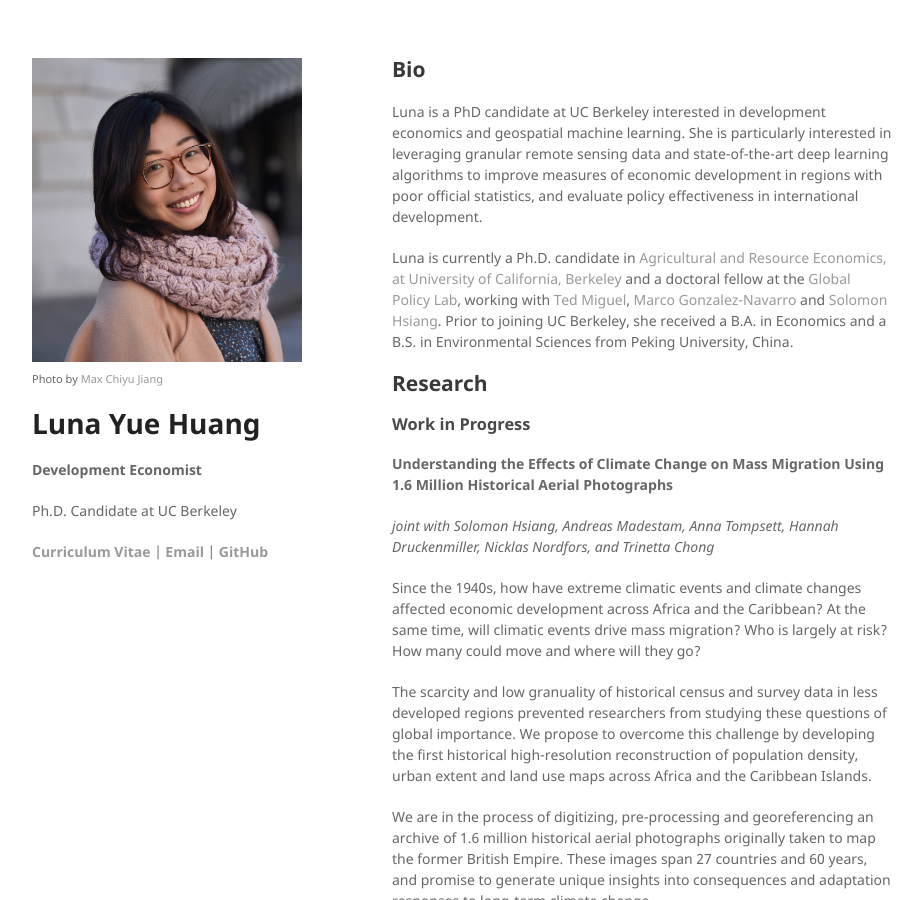
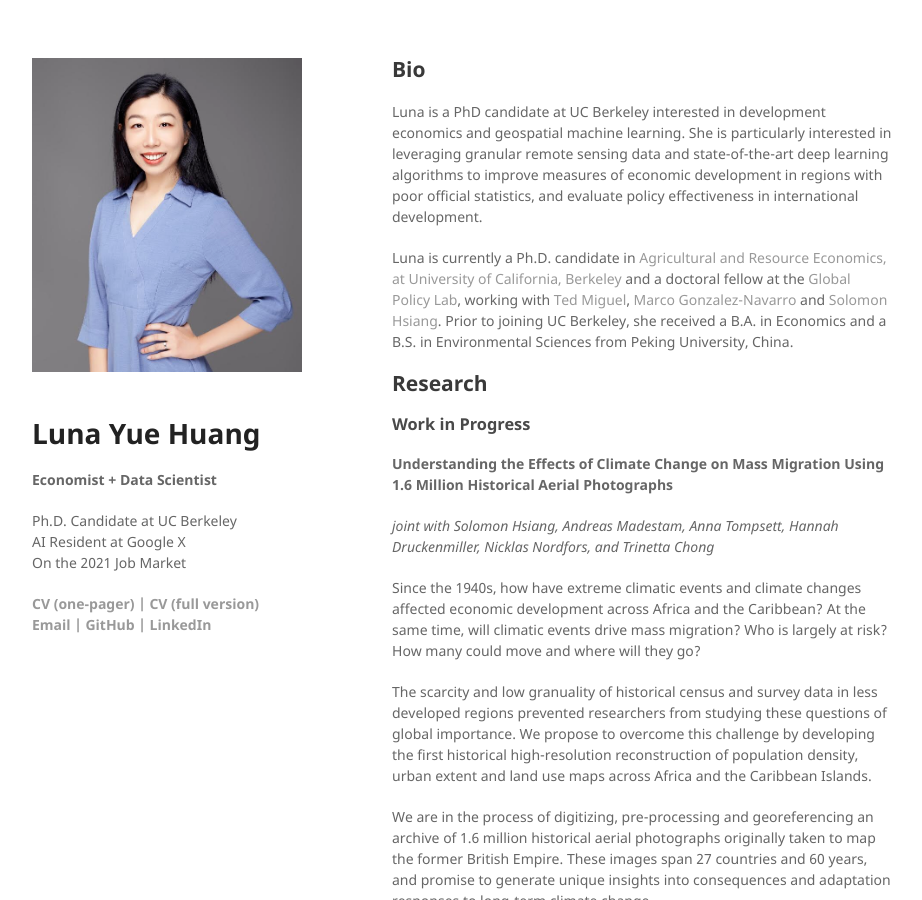
Before and after one commit to luna983/luna983.github.io, a Jekyll site: the page built from index.md, in a window 1280 px wide and 900 px high. Shown: the whole window, without its empty margins (178-1100 px from the left). Built offline with Jekyll 4.4.1, drawn with Linux system fonts in a browser that asks for light colours; our own code applies the rules of GitHub Pages for plain Markdown files.

Commit message:
update left column

```diff
--- a/_config.yml
+++ b/_config.yml
@@ -1,16 +1,16 @@
 title: "Luna Yue Huang"
-short_description: "Development Economist"
-long_description: "Ph.D. Candidate at UC Berkeley"
-meta_description: "Ph.D. Candidate in development economics at UC Berkeley"
-meta_keywords: "development economics, urban economics, economics, data science, UC Berkeley"
 meta_author: "Luna Yue Huang"
+short_description: "Economist + Data Scientist"
+long_description: "Ph.D. Candidate at UC Berkeley<br>AI Resident at Google X<br>On the 2021 Job Market"
+meta_description: "Ph.D. Candidate at UC Berkeley | AI Resident at Google X | On the 2021 Job Market"
+meta_keywords: "economics, data science, UC Berkeley"
 
-profile_pic: "/assets/img/profile.jpg"
-profile_credit: "Max Chiyu Jiang"
-profile_link: "http://www.maxjiang.ml"
-cv_file: "/assets/pdf/cv.pdf"
+profile_pic: "/assets/img/profile.png"
+cv_long_file: "/assets/pdf/cv_long.pdf"
+cv_short_file: "/assets/pdf/cv_short.pdf"
 email: "yuehuang@berkeley.edu"
 github: "https://github.com/luna983"
+linkedin: "https://www.linkedin.com/in/luna983"
 
 url: "luna-yue-huang.com"
 long_url: "http://luna-yue-huang.com"
--- a/_layouts/default.html
+++ b/_layouts/default.html
@@ -12,6 +12,7 @@
     <meta name="viewport" content="width=device-width">
 
     <link rel="stylesheet" href="/assets/css/style.css">
+    <link rel="icon" href="favicon.ico" type="image/x-icon">
 
   </head>
   <body>
@@ -19,12 +20,12 @@
       <header>
 
         <img src="{{ site.profile_pic }}" alt="Profile">
-        <p><small>Photo by <a href="{{ site.profile_link }}">{{ site.profile_credit }}</a></small><br></p>
 
+        <p><br></p>
         <h1>{{ site.title }}</h1>
         <p><strong>{{ site.short_description }}</strong></p>
         <p>{{ site.long_description }}<br></p>
-        <p><a href="{{ site.long_url }}{{ site.cv_file }}"><b>Curriculum Vitae</b></a> &#124; <a href="mailto:{{ site.email }}"><b>Email</b></a> &#124; <a href="{{ site.github }}"><b>GitHub</b></a><br></p>
+        <p><a href="{{ site.long_url }}{{ site.cv_short_file }}"><b>CV (one-pager)</b></a> &#124; <a href="{{ site.long_url }}{{ site.cv_long_file }}"><b>CV (full version)</b></a> <br> <a href="mailto:{{ site.email }}"><b>Email</b></a> &#124; <a href="{{ site.github }}"><b>GitHub</b></a> &#124; <a href="{{ site.linkedin }}"><b>LinkedIn</b></a><br></p>
         <p><br></p>
 
       </header>
```
Also changed, not shown: assets/img/profile.jpg (deleted), assets/img/profile.png (added), favicon.ico (added), 5 other files.
